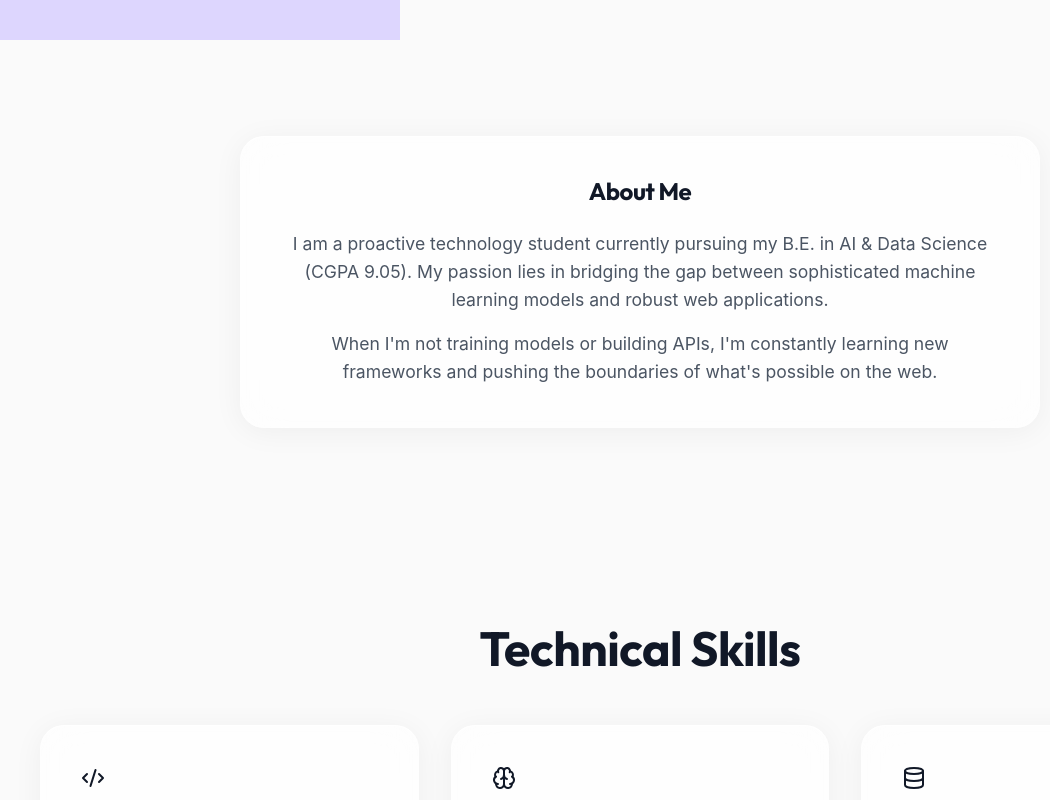
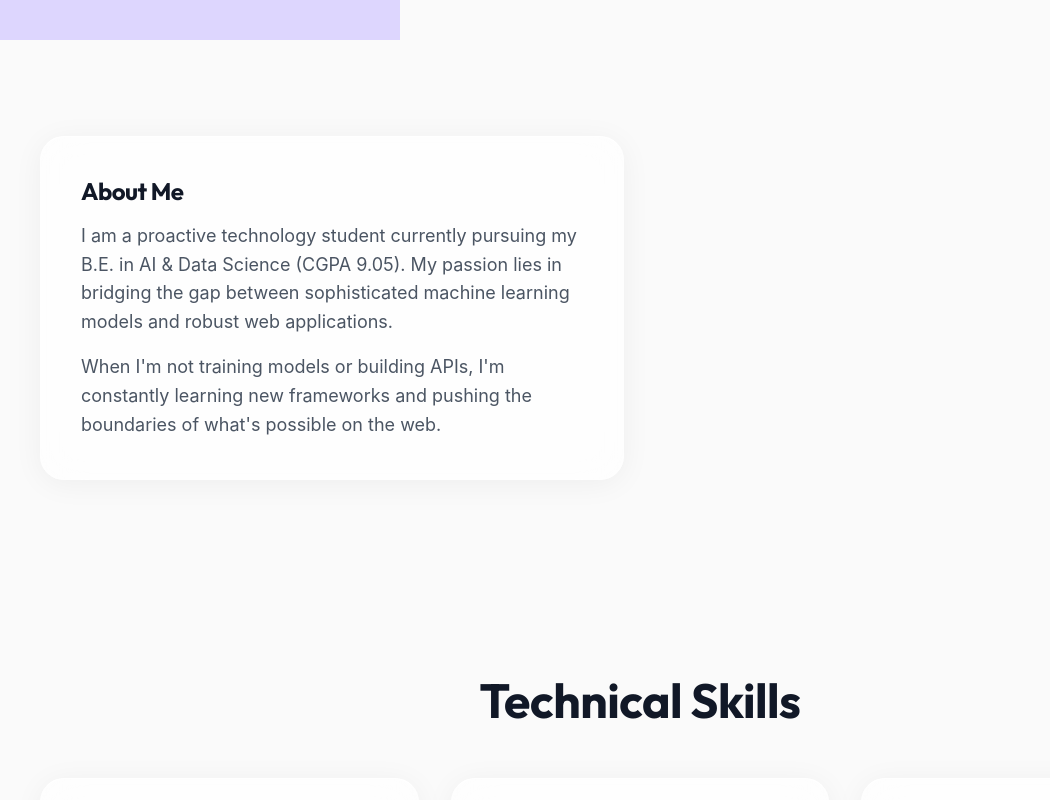
Before and after one commit to shravipansare/portfolio, a React (Vite) app: page / in a window 1280 px wide. Shown: the part 760-1560 px from the top of the page, without its empty margins (0-1050 px from the left). Built offline with nearby package versions, Linux system fonts and the light colour scheme.

Commit message:
style: undo grid space fixes but keep private repo badge

```diff
--- a/src/App.tsx
+++ b/src/App.tsx
@@ -58,13 +58,13 @@ function App() {
 
         {/* ABOUT & SKILLS SECTION */}
         <section id="about" className="section container">
-          <div style={{ maxWidth: '800px', margin: '0 auto' }}>
-            <div className="glass-panel fade-up" style={{ textAlign: 'center' }}>
+          <div className="grid-2">
+            <div className="glass-panel fade-up">
               <h3>About Me</h3>
-              <p style={{ marginTop: '1.5rem', fontSize: '1.1rem' }}>
+              <p style={{ marginTop: '1rem' }}>
                 I am a proactive technology student currently pursuing my B.E. in AI & Data Science (CGPA 9.05). My passion lies in bridging the gap between sophisticated machine learning models and robust web applications.
               </p>
-              <p style={{ marginTop: '1rem', fontSize: '1.1rem' }}>
+              <p style={{ marginTop: '1rem' }}>
                 When I'm not training models or building APIs, I'm constantly learning new frameworks and pushing the boundaries of what's possible on the web.
               </p>
             </div>
@@ -178,7 +178,7 @@ function App() {
             </div>
 
             {/* Project 5 */}
-            <div className="glass-panel fade-up" style={{ gridColumn: '1 / -1' }}>
+            <div className="glass-panel fade-up">
               <h3>MartechAdda CRM</h3>
               <p style={{ marginTop: '1rem', fontSize: '1rem' }}>
                 A comprehensive customer relationship management platform. As part of the core engineering team, I architected and developed the complex Proposal generation module.
```
